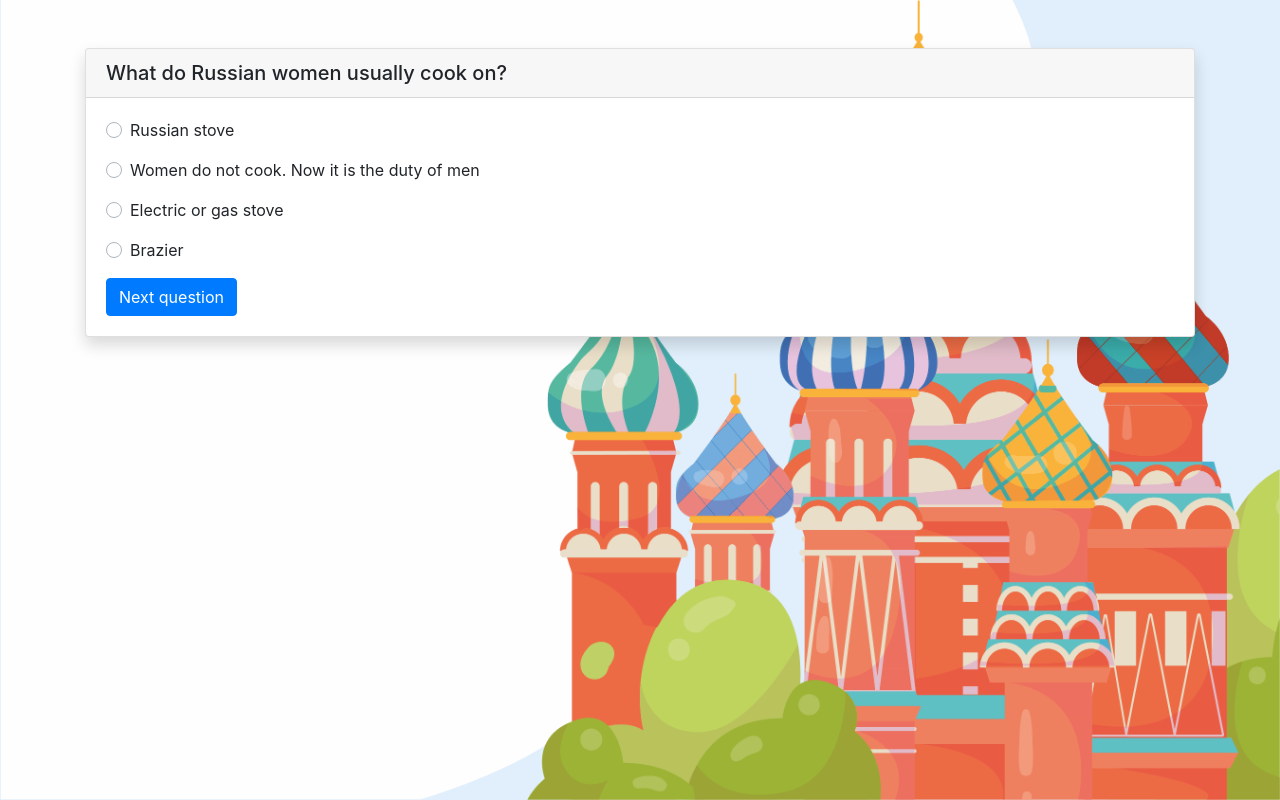
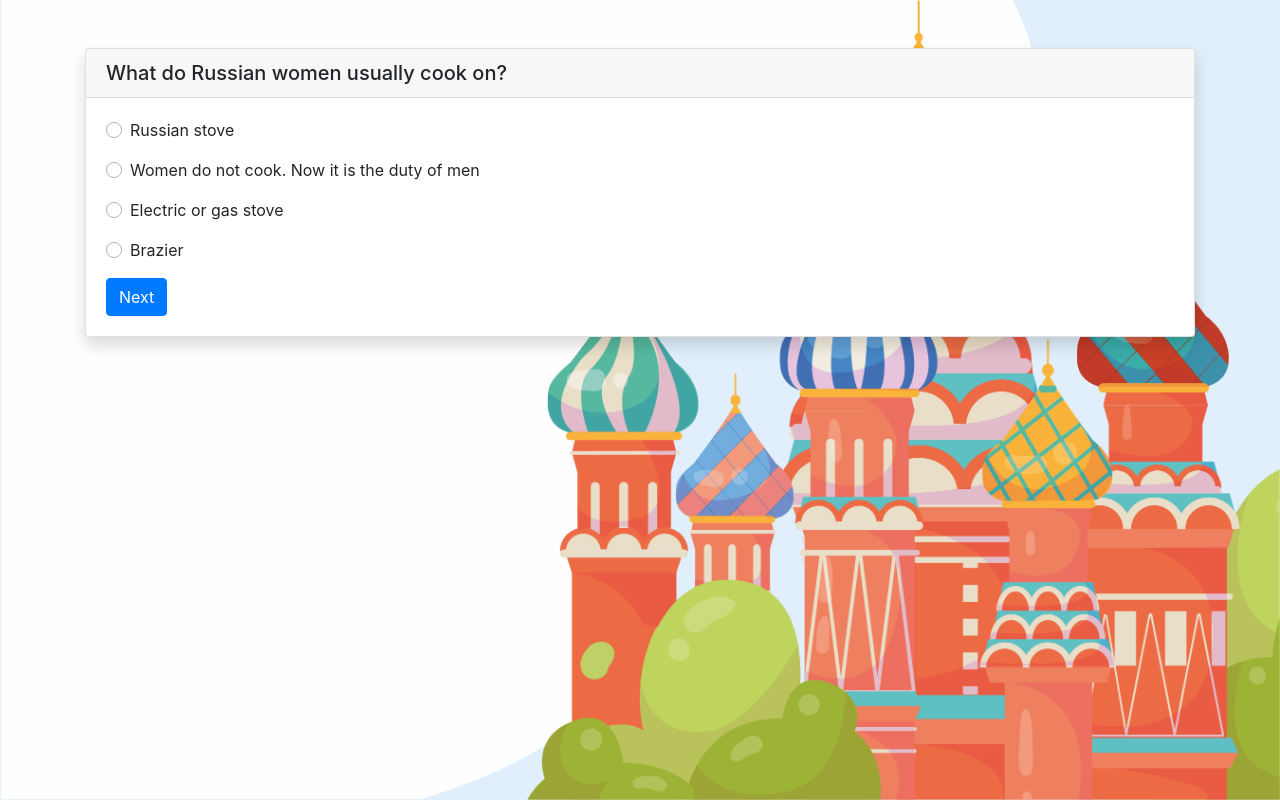
Before and after one commit to IgorNoskov/russian-food-test, a React (Create React App) app: page / in a window 1280 px wide. Both pictures are taken after a click on the button "Here goes!". Built offline with nearby package versions, Linux system fonts and the light colour scheme.

Commit message:
Change a quiz button text

```diff
--- a/src/components/Quiz.js
+++ b/src/components/Quiz.js
@@ -70,7 +70,7 @@ function Quiz() {
                 <button
                     className="btn btn-primary"
                     onClick={() => handleButtonClick()}>
-                    Next question
+                    Next
                 </button>
             </div>
         </div>
```
